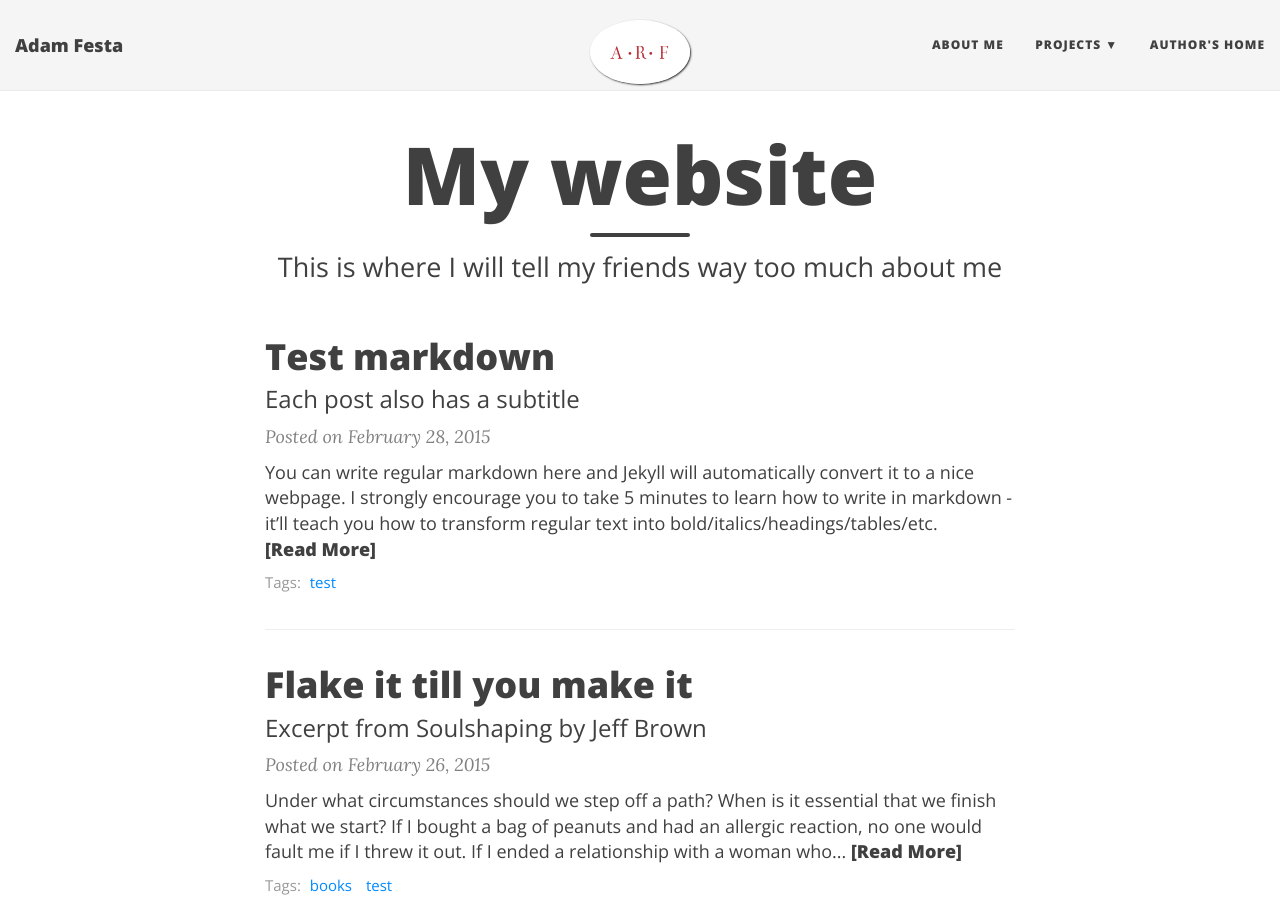
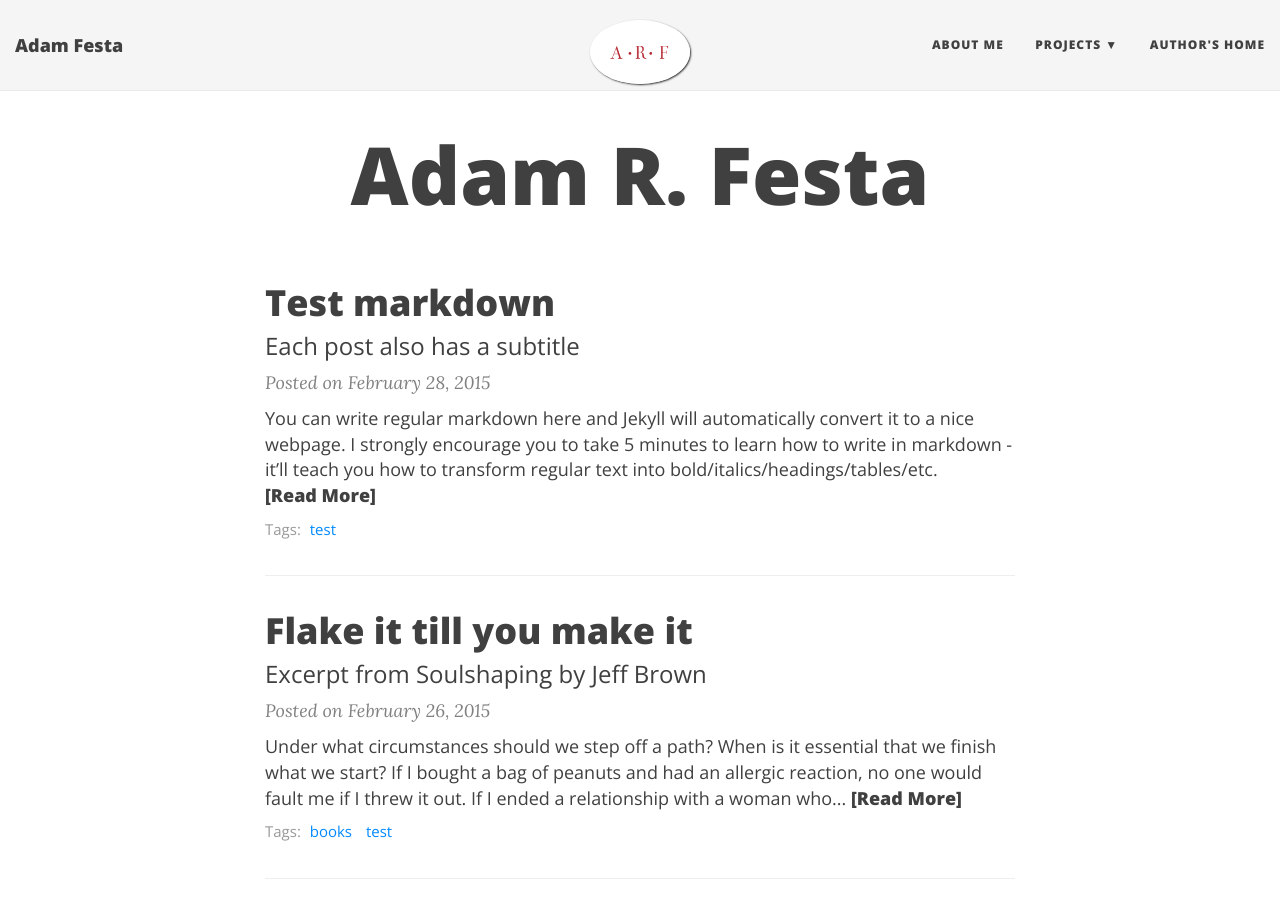
Before and after one commit to arfesta/projects, a Jekyll site: the page built from index.html, in a window 1280 px wide and 900 px high. Built offline with Jekyll 4.4.1, drawn with Linux system fonts in a browser that asks for light colours; nearby versions of some CDN libraries; the list of posts is cut into pages by our own code.

Commit message:
Update index.html

```diff
--- a/index.html
+++ b/index.html
@@ -1,7 +1,6 @@
 ---
 layout: page
-title: My website
-subtitle: This is where I will tell my friends way too much about me
+title: Adam R. Festa
 use-site-title: true
 ---
 
```
